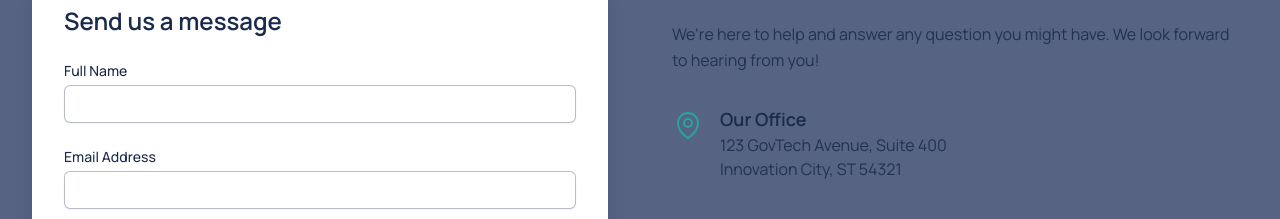
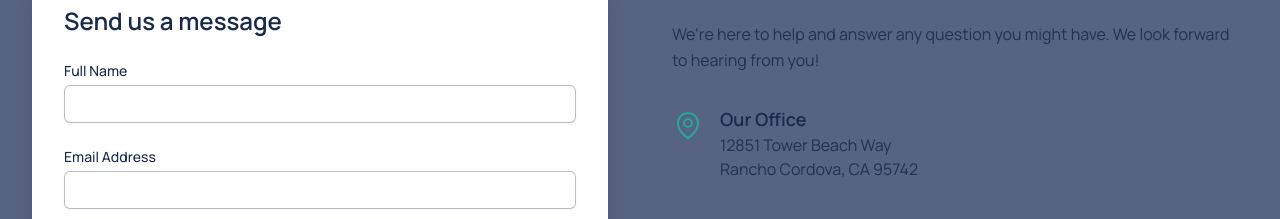
Before and after one commit to hperugu/luminacity, a React (Vite) app: page / in a window 1280 px wide. Shown: the part 4444-4663 px from the top of the page. Built offline with nearby package versions, Linux system fonts and the light colour scheme.

Commit message:
Update office address throughout the website

```diff
--- a/src/components/layout/Footer.tsx
+++ b/src/components/layout/Footer.tsx
@@ -1,4 +1,3 @@
-
 import React from 'react';
 import { LinkedinIcon, TwitterIcon, MailIcon } from '../icons/SocialIcons';
 
@@ -39,7 +38,7 @@ const Footer: React.FC = () => {
               </a>
             </div>
              <p className="mt-4 text-sm text-neutral-light opacity-80">
-              12858 Tower Beach Way<br />
+              12851 Tower Beach Way<br />
               Rancho Cordova, CA 95742
             </p>
           </div>
--- a/src/sections/ContactSection.tsx
+++ b/src/sections/ContactSection.tsx
@@ -1,4 +1,3 @@
-
 import React, { useState } from 'react';
 import { SectionProps } from '../types';
 import SectionContainer from '../components/ui/SectionContainer';
@@ -106,7 +105,7 @@ const ContactSection: React.FC<SectionProps> = ({ id }) => {
             <LocationMarkerIcon className="w-8 h-8 text-primary mt-1 flex-shrink-0" />
             <div>
               <h4 className="text-lg font-semibold text-neutral-dark">Our Office</h4>
-              <p className="text-neutral-medium">123 GovTech Avenue, Suite 400<br />Innovation City, ST 54321</p>
+              <p className="text-neutral-medium">12851 Tower Beach Way<br />Rancho Cordova, CA 95742</p>
             </div>
           </div>
           <div className="flex items-start space-x-4">
```
